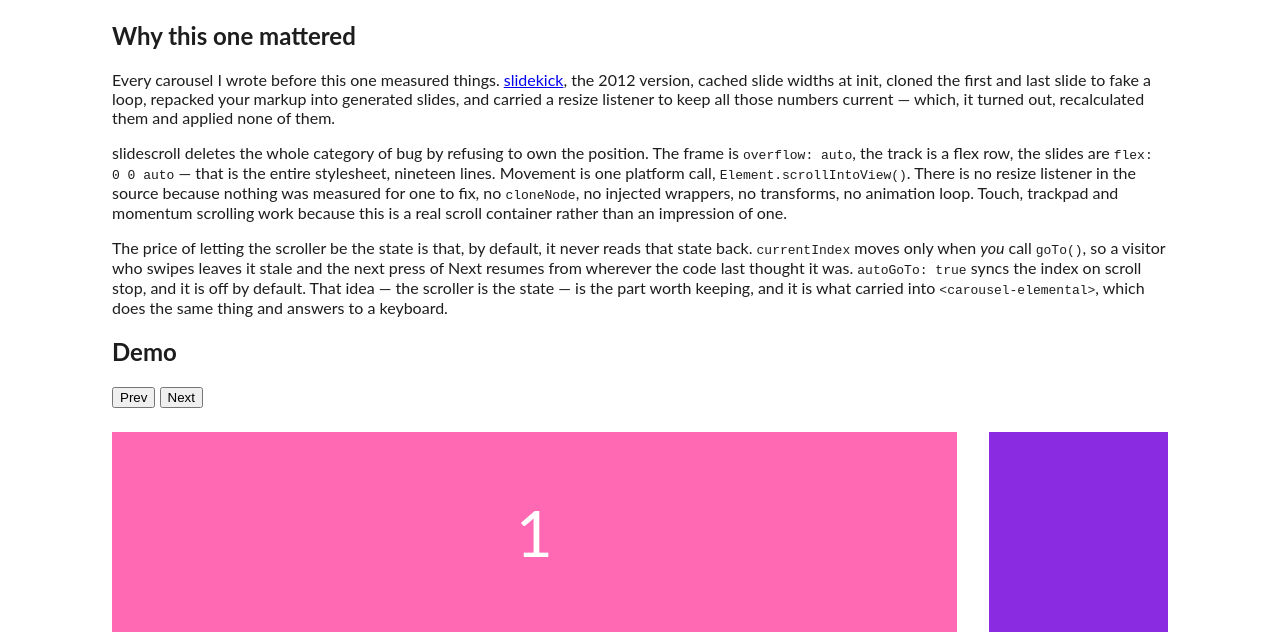
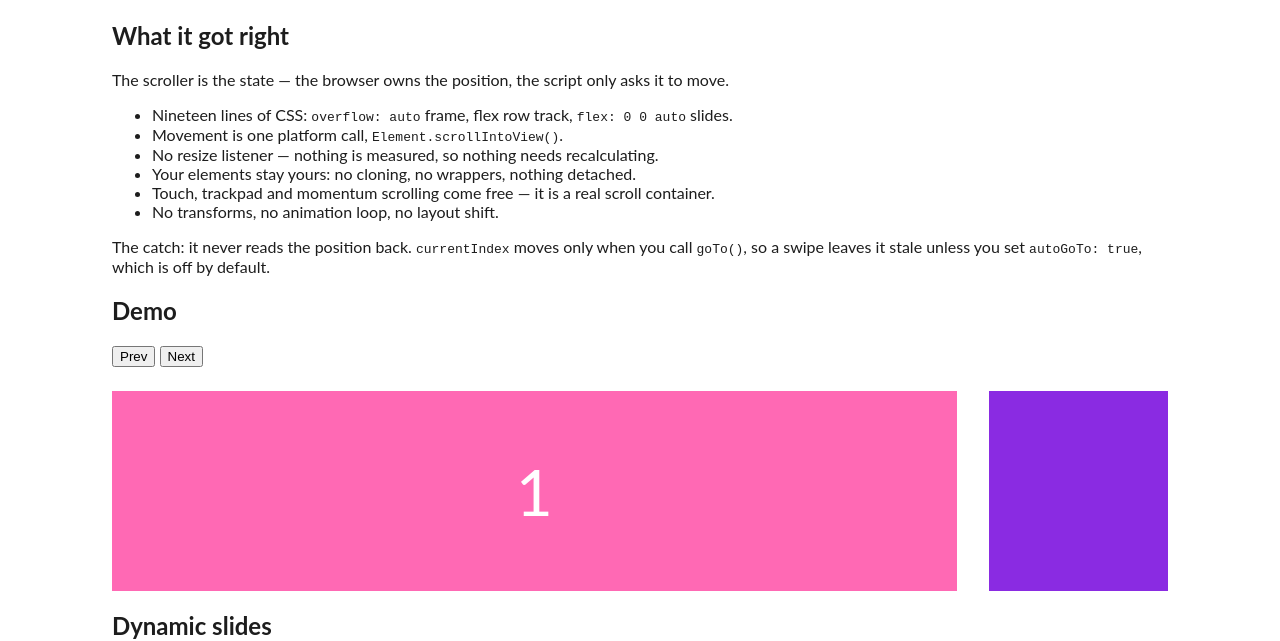
Before and after one commit to stamat/slidescroll, a website: page index.html in a window 1280 px wide. Shown: the part 173-814 px from the top of the page. Drawn offline with Linux system fonts and the light colour scheme; a web font is replaced by a local one.

Commit message:
cut the note down to bullets

```diff
--- a/index.html
+++ b/index.html
@@ -93,31 +93,20 @@
           is why it was replaced. Use the elemental.
         </div>
 
-        <h2>Why this one mattered</h2>
+        <h2>What it got right</h2>
+        <p>The scroller is the state — the browser owns the position, the script only asks it to move.</p>
+        <ul>
+          <li>Nineteen lines of CSS: <code>overflow: auto</code> frame, flex row track, <code>flex: 0 0 auto</code> slides.</li>
+          <li>Movement is one platform call, <code>Element.scrollIntoView()</code>.</li>
+          <li>No resize listener — nothing is measured, so nothing needs recalculating.</li>
+          <li>Your elements stay yours: no cloning, no wrappers, nothing detached.</li>
+          <li>Touch, trackpad and momentum scrolling come free — it is a real scroll container.</li>
+          <li>No transforms, no animation loop, no layout shift.</li>
+        </ul>
         <p>
-          Every carousel I wrote before this one measured things.
-          <a href="https://github.com/stamat/slidekick">slidekick</a>, the 2012 version, cached slide
-          widths at init, cloned the first and last slide to fake a loop, repacked your markup into
-          generated slides, and carried a resize listener to keep all those numbers current — which,
-          it turned out, recalculated them and applied none of them.
-        </p>
-        <p>
-          slidescroll deletes the whole category of bug by refusing to own the position. The frame is
-          <code>overflow: auto</code>, the track is a flex row, the slides are
-          <code>flex: 0 0 auto</code> — that is the entire stylesheet, nineteen lines. Movement is one
-          platform call, <code>Element.scrollIntoView()</code>. There is no resize listener in the
-          source because nothing was measured for one to fix, no <code>cloneNode</code>, no injected
-          wrappers, no transforms, no animation loop. Touch, trackpad and momentum scrolling work
-          because this is a real scroll container rather than an impression of one.
-        </p>
-        <p>
-          The price of letting the scroller be the state is that, by default, it never reads that
-          state back. <code>currentIndex</code> moves only when <em>you</em> call
-          <code>goTo()</code>, so a visitor who swipes leaves it stale and the next press of Next
-          resumes from wherever the code last thought it was. <code>autoGoTo: true</code> syncs the
-          index on scroll stop, and it is off by default. That idea — the scroller is the state —
-          is the part worth keeping, and it is what carried into
-          <code>&lt;carousel-elemental&gt;</code>, which does the same thing and answers to a keyboard.
+          The catch: it never reads the position back. <code>currentIndex</code> moves only when you
+          call <code>goTo()</code>, so a swipe leaves it stale unless you set
+          <code>autoGoTo: true</code>, which is off by default.
         </p>
 
         <h2>Demo</h2>
```
